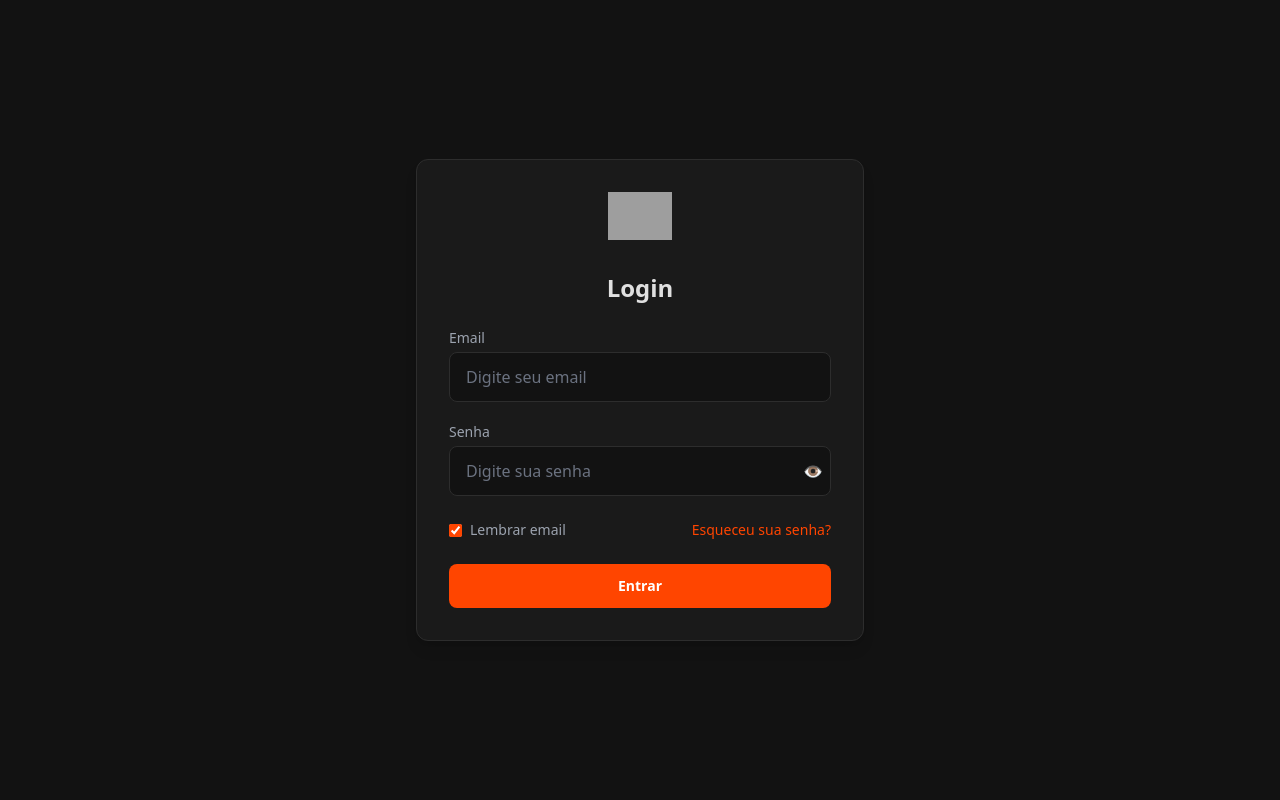
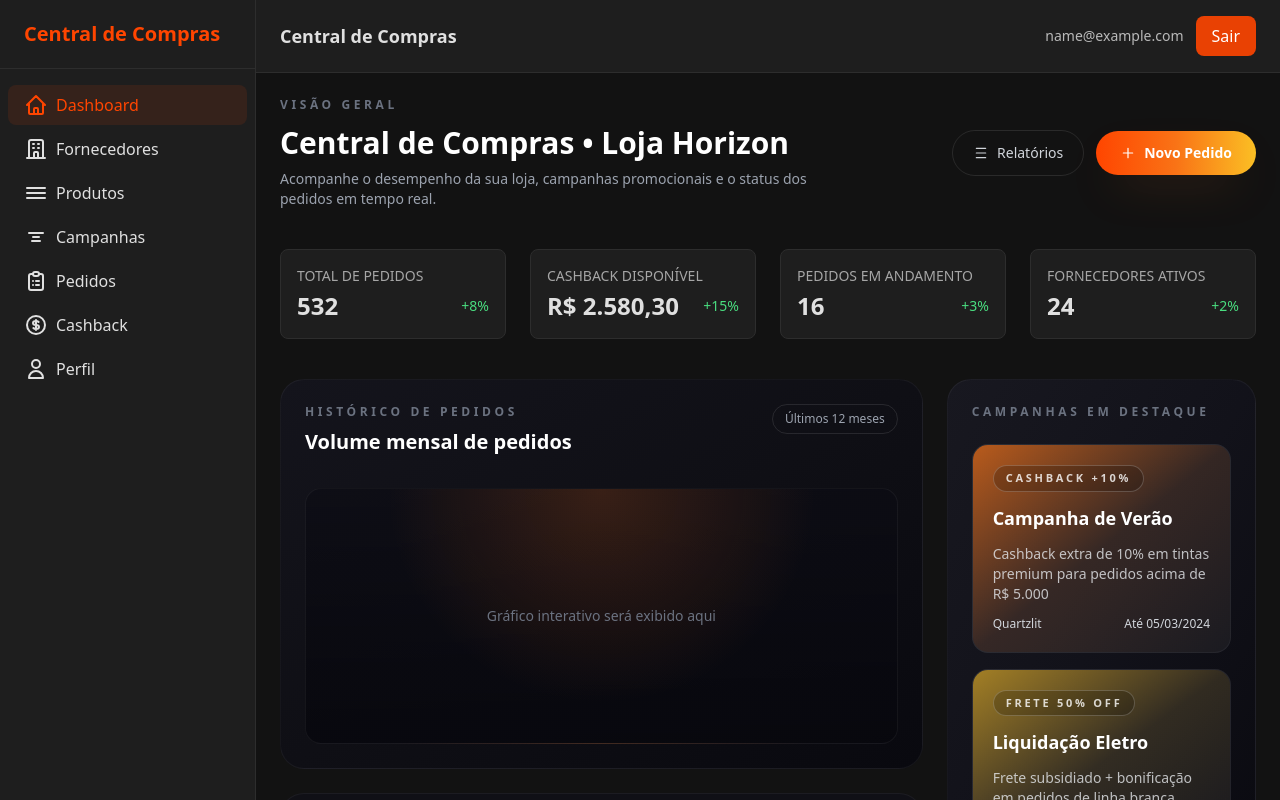
Before and after one commit to Centra-de-Compras-Unesc/central-compras-frontend, a React (Vite) app: page /loja/dashboard in a window 1280 px wide. Before the commit this address led to /. Built offline with nearby package versions, Linux system fonts and the light colour scheme; sample sign-in values are in the browser's storage; grey boxes are pictures that could not be loaded.

Commit message:
feat(auth): login real com JWT e redirecionamento funcional

```diff
--- a/package.json
+++ b/package.json
@@ -14,6 +14,7 @@
     "@heroicons/react": "^2.2.0",
     "react": "^18.3.1",
     "react-dom": "^18.3.1",
+    "react-icons": "^5.5.0",
     "react-router-dom": "^6.30.1"
   },
   "devDependencies": {
--- a/src/contexts/AuthContext.jsx
+++ b/src/contexts/AuthContext.jsx
@@ -5,21 +5,27 @@ export const AuthContext = createContext({});
 export function AuthProvider({ children }) {
   const [user, setUser] = useState(null);
 
+  // 🔁 Carrega o usuário do localStorage (mantém login ao atualizar a página)
   useEffect(() => {
+    const token = localStorage.getItem("token");
     const email = localStorage.getItem("userEmail");
-    if (email) setUser({ nome: email });
+    if (token && email) {
+      setUser({ nome: email, token });
+    }
   }, []);
 
+  // ✅ Faz login e atualiza contexto + localStorage
   const login = (userData) => {
+    if (userData?.token) localStorage.setItem("token", userData.token);
+    if (userData?.nome) localStorage.setItem("userEmail", userData.nome);
     setUser(userData);
   };
 
+  // ✅ Faz logout e limpa tudo
   const logout = () => {
-    try {
-      localStorage.removeItem("userEmail");
-    } finally {
-      setUser(null);
-    }
+    localStorage.removeItem("token");
+    localStorage.removeItem("userEmail");
+    setUser(null);
   };
 
   return (
--- a/src/pages/auth/Login.jsx
+++ b/src/pages/auth/Login.jsx
@@ -1,7 +1,7 @@
 import { useState } from "react";
-import { Link } from "react-router-dom";
-import { login as mockLogin } from "../../utils/mockAuth";
+import { Link, useNavigate } from "react-router-dom";
 import { useAuth } from "../../contexts/AuthContext";
+import { IoEye, IoEyeOffSharp } from "react-icons/io5";
 
 const Login = () => {
   const [email, setEmail] = useState("");
@@ -10,18 +10,41 @@ const Login = () => {
   const [remember, setRemember] = useState(true);
   const [error, setError] = useState("");
   const { login } = useAuth();
+  const navigate = useNavigate();
 
-  const handleSubmit = (e) => {
+  const handleSubmit = async (e) => {
     e.preventDefault();
     setError("");
-    const tipo = mockLogin(email, password);
-    if (!tipo) {
-      setError("Credenciais inválidas. Tente novamente.");
-      return;
+
+    try {
+      const response = await fetch("http://localhost:3000/auth/login", {
+        method: "POST",
+        headers: { "Content-Type": "application/json" },
+        body: JSON.stringify({
+          email,
+          senha: password, // O backend espera "senha"
+          id_conta: 1, // Loja = 1, Fornecedor = 2, etc.
+        }),
+      });
+
+      const data = await response.json();
+
+      if (!response.ok) {
+        throw new Error(data.message || "Falha ao realizar login");
       }
-    // popular contexto e persistir email se marcado
-    login({ nome: email });
+
+      // ✅ Atualiza contexto global e salva token/email
+      login({ nome: email, token: data.token });
       if (remember) localStorage.setItem("userEmail", email);
+
+      console.log("Login bem-sucedido:", data);
+
+      // ✅ Redireciona após login
+      navigate("/loja/dashboard", { replace: true });
+    } catch (err) {
+      console.error("Erro no login:", err);
+      setError(err.message);
+    }
   };
 
   return (
@@ -42,6 +65,7 @@ const Login = () => {
               {error}
             </div>
           )}
+
           <div className="space-y-5">
             <div>
               <label
@@ -52,7 +76,6 @@ const Login = () => {
               </label>
               <input
                 id="email"
-                name="email"
                 type="email"
                 required
                 value={email}
@@ -61,6 +84,7 @@ const Login = () => {
                 placeholder="Digite seu email"
               />
             </div>
+
             <div>
               <label
                 htmlFor="password"
@@ -71,21 +95,19 @@ const Login = () => {
               <div className="relative">
                 <input
                   id="password"
-                  name="password"
                   type={showPassword ? "text" : "password"}
                   required
                   value={password}
                   onChange={(e) => setPassword(e.target.value)}
-                  className="w-full px-4 py-3 bg-dark-bg border border-dark-border rounded-lg text-dark-text placeholder-gray-500 focus:outline-none focus:ring-1 focus:ring-primary focus:border-primary transition-colors pr-10"
+                  className="w-full px-4 py-3 bg-dark-bg border border-dark-border rounded-lg text-dark-text placeholder-gray-500 focus:outline-none focus:ring-1 focus:ring-primary focus:border-primary pr-10"
                   placeholder="Digite sua senha"
                 />
                 <button
                   type="button"
-                  aria-label="Mostrar senha"
                   onClick={() => setShowPassword((s) => !s)}
                   className="absolute right-2 top-1/2 -translate-y-1/2 text-gray-400 hover:text-dark-text"
                 >
-                  {showPassword ? "🙈" : "👁️"}
+                  {showPassword ? <IoEyeOffSharp size={20} /> : <IoEye size={20} />}
                 </button>
               </div>
             </div>
@@ -103,19 +125,18 @@ const Login = () => {
             </label>
             <Link
               to="/forgot-password"
-              className="text-sm text-primary hover:text-primary/90 transition-colors">
+              className="text-sm text-primary hover:text-primary/90 transition-colors"
+            >
               Esqueceu sua senha?
             </Link>
           </div>
 
-          <div>
           <button
             type="submit"
             className="w-full flex justify-center py-3 px-4 rounded-lg text-sm font-semibold text-white bg-primary hover:bg-primary/90 transition-colors focus:outline-none focus:ring-2 focus:ring-offset-2 focus:ring-primary disabled:opacity-50 disabled:cursor-not-allowed"
           >
             Entrar
           </button>
-          </div>
         </form>
       </div>
     </div>
--- a/src/routes/AppRoutes.jsx
+++ b/src/routes/AppRoutes.jsx
@@ -1,37 +1,28 @@
+import React from "react";
 import { Routes, Route, Navigate } from "react-router-dom";
 import Login from "../pages/auth/Login";
-import AdminRoutes from "./AdminRoutes";
-import LojaRoutes from "./LojaRoutes";
-import FornecedorRoutes from "./FornecedorRoutes";
-import { getUserType } from "../utils/mockAuth";
+import { lojaRoutes } from "./LojaRoutes";
+import { useAuth } from "../contexts/AuthContext";
 
-const AppRoutes = () => {
-  const userType = getUserType(); // retorna "admin", "lojista", "fornecedor" ou null
+export default function AppRoutes() {
+  const { user } = useAuth();
 
-  if (!userType) {
+  // 🔒 Se o usuário não estiver logado, vai direto pro login
+  if (!user) {
     return (
       <Routes>
         <Route path="/" element={<Login />} />
-        <Route path="*" element={<Navigate to="/" />} />
+        <Route path="*" element={<Navigate to="/" replace />} />
       </Routes>
     );
   }
 
-  const homePathByType = {
-    admin: "/admin",
-    lojista: "/loja",
-    fornecedor: "/fornecedor",
-  };
-
+  // 🟢 Se o usuário está logado, renderiza o conjunto de rotas da loja
   return (
     <Routes>
-      <Route path="/" element={<Navigate to={homePathByType[userType]} />} />
-      <Route path="/admin/*" element={<AdminRoutes />} />
-      <Route path="/loja/*" element={<LojaRoutes />} />
-      <Route path="/fornecedor/*" element={<FornecedorRoutes />} />
-      <Route path="*" element={<Navigate to={homePathByType[userType]} />} />
+      <Route path="/" element={<Navigate to="/loja/dashboard" replace />} />
+      {lojaRoutes}
+      <Route path="*" element={<Navigate to="/loja/dashboard" replace />} />
     </Routes>
   );
-};
-
-export default AppRoutes;
+}
--- a/src/routes/LojaRoutes.jsx
+++ b/src/routes/LojaRoutes.jsx
@@ -1,5 +1,5 @@
 import React from "react";
-import { Routes, Route } from "react-router-dom";
+import { Route } from "react-router-dom";
 
 import LojaLayout from "../layouts/LojaLayout";
 import Dashboard from "../pages/loja/Dashboard";
@@ -10,10 +10,9 @@ import PedidosHistorico from "../pages/loja/PedidosHistorico";
 import Cashback from "../pages/loja/Cashback";
 import Perfil from "../pages/loja/Perfil";
 
-const LojaRoutes = () => {
-  return (
-    <Routes>
-      <Route element={<LojaLayout />}>
+// 🔹 Exporta apenas o conjunto de rotas, sem <Routes> interno
+export const lojaRoutes = (
+  <Route path="/loja" element={<LojaLayout />}>
     <Route index element={<Dashboard />} />
     <Route path="dashboard" element={<Dashboard />} />
     <Route path="fornecedores" element={<Fornecedores />} />
@@ -23,8 +22,4 @@ const LojaRoutes = () => {
     <Route path="cashback" element={<Cashback />} />
     <Route path="perfil" element={<Perfil />} />
   </Route>
-    </Routes>
 );
-};
-
-export default LojaRoutes;
```
Also changed, not shown: src/main.jsx (+5 -4 lines), 1 other file (tests, documents, lock files or other folders). Lines whose indentation alone changed are shown as unchanged.
